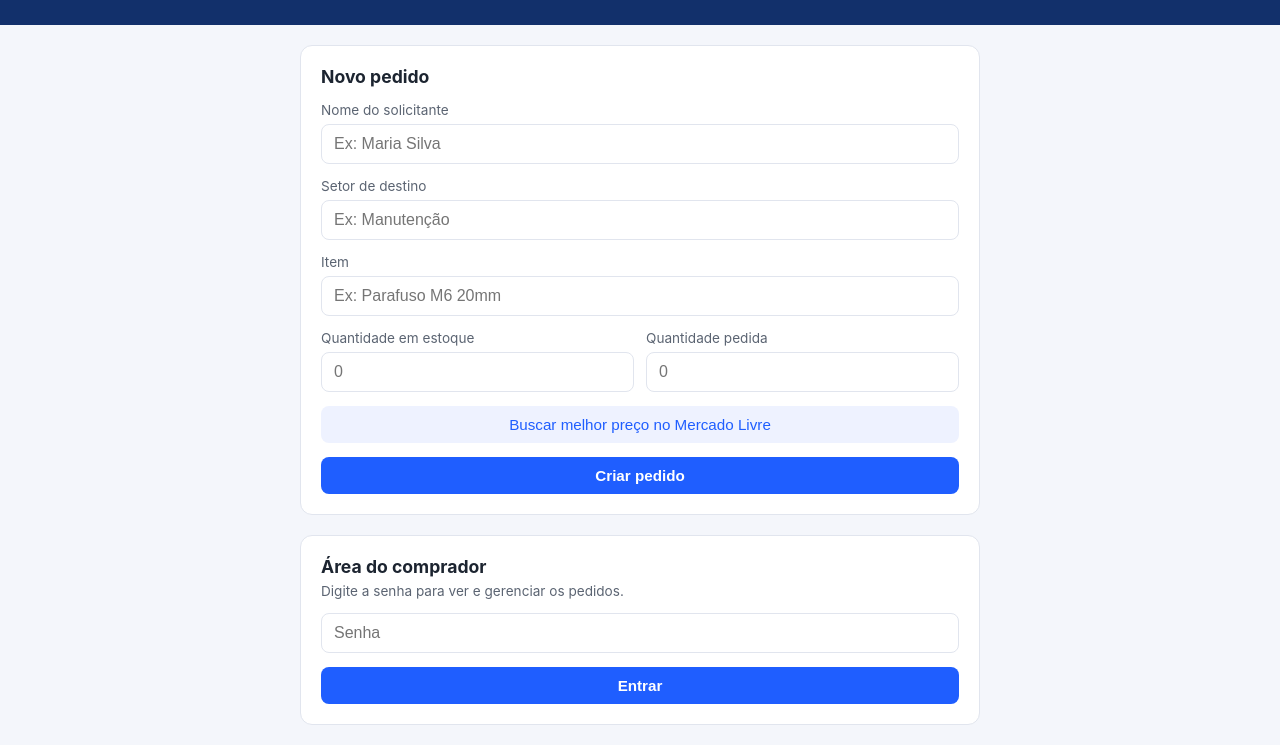
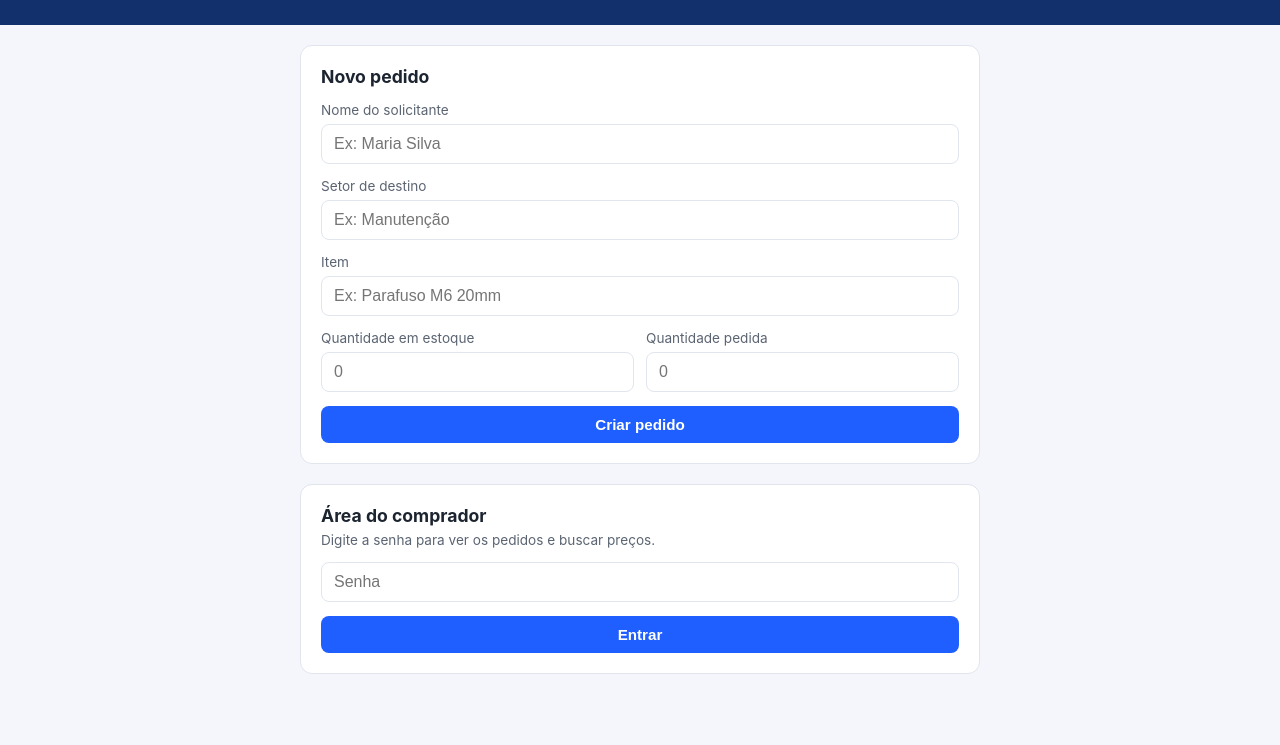
Before and after one commit to cryckinm-sys/Sistema-Pedidos, a website: page public/index.html in a window 1280 px wide. Shown: the part 87-832 px from the top of the page. After the commit the page ends 800 px from the top, so only its background shows below. Drawn offline with Linux system fonts and the light colour scheme.

Commit message:
Update index.html

```diff
--- a/public/index.html
+++ b/public/index.html
@@ -42,8 +42,10 @@
           </label>
         </div>
 
-        <button type="button" id="btn-buscar-preco">Buscar melhor preço no Mercado Livre</button>
-        <div id="resultado-preco" class="resultado-preco" hidden></div>
+        <div id="busca-preco-secao" hidden>
+          <button type="button" id="btn-buscar-preco">Buscar melhor preço no Mercado Livre</button>
+          <div id="resultado-preco" class="resultado-preco" hidden></div>
+        </div>
 
         <button type="submit" class="btn-primario">Criar pedido</button>
       </form>
@@ -51,7 +53,7 @@
 
     <section class="cartao" id="login-secao">
       <h2>Área do comprador</h2>
-      <p class="ajuda">Digite a senha para ver e gerenciar os pedidos.</p>
+      <p class="ajuda">Digite a senha para ver os pedidos e buscar preços.</p>
       <form id="form-login">
         <input type="password" id="senha-comprador" placeholder="Senha">
         <button type="submit" class="btn-primario">Entrar</button>
```
